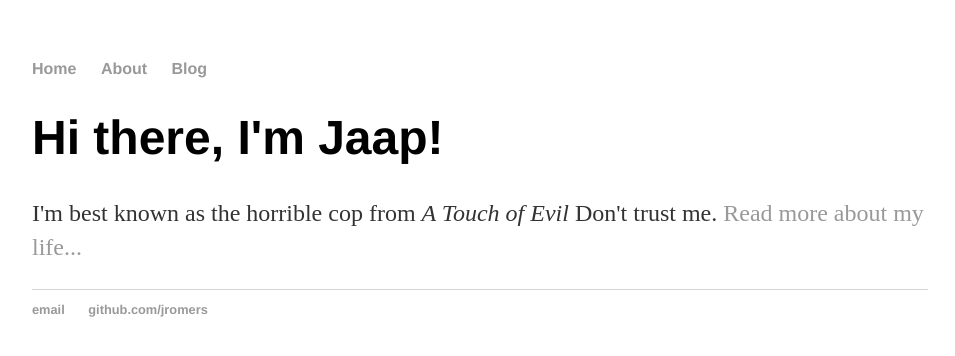
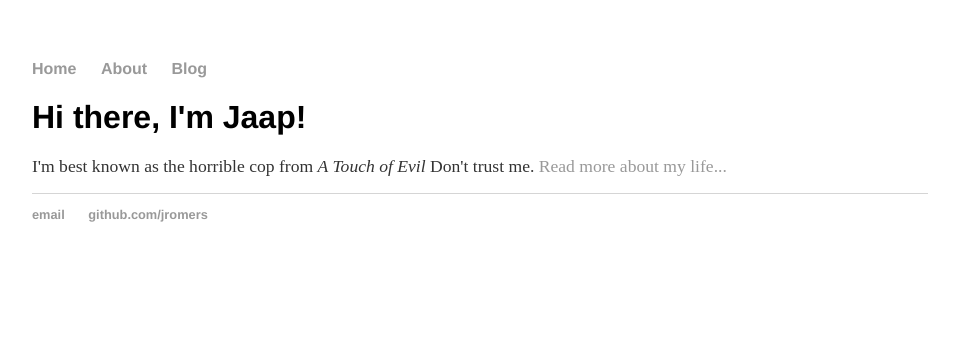
Before and after one commit to jromers/jromers.github.io, a Jekyll site: the page built from index.html, in a window 1280 px wide. Shown: the top 356 px of the page, without its empty margins (160-1115 px from the left). Built offline with Jekyll 4.4.1, drawn with Linux system fonts in a browser that asks for light colours.

Commit message:
Update main.css

```diff
--- a/css/main.css
+++ b/css/main.css
@@ -20,12 +20,12 @@ a:hover {
     text-decoration: underline;
 }
 h1 {
-    font-size: 3em;
+    font-size: 2em;
     font-family:'Helvetica', 'Arial', 'Sans-Serif';
 }
 p {
-    font-size: 1.5em;
-    line-height: 1.4em;
+    font-size: 1.1em;
+    line-height: 1em;
     color: #333;
 }
 footer {
@@ -35,7 +35,7 @@ footer {
 
 ul.posts {
     margin: 20px auto 40px;
-    font-size: 1.5em;
+    font-size: 1.1em;
 }
 
 ul.posts li {
```
